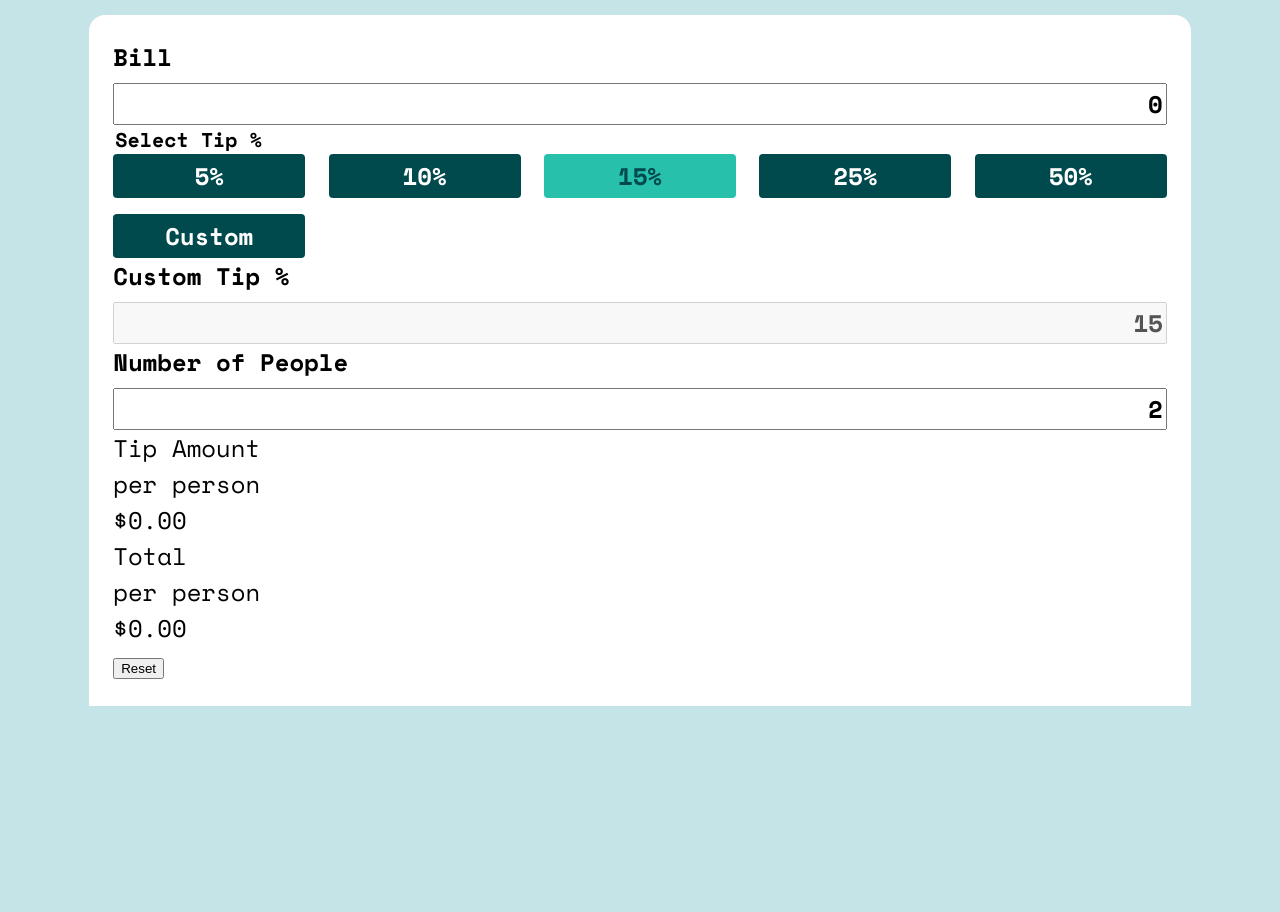
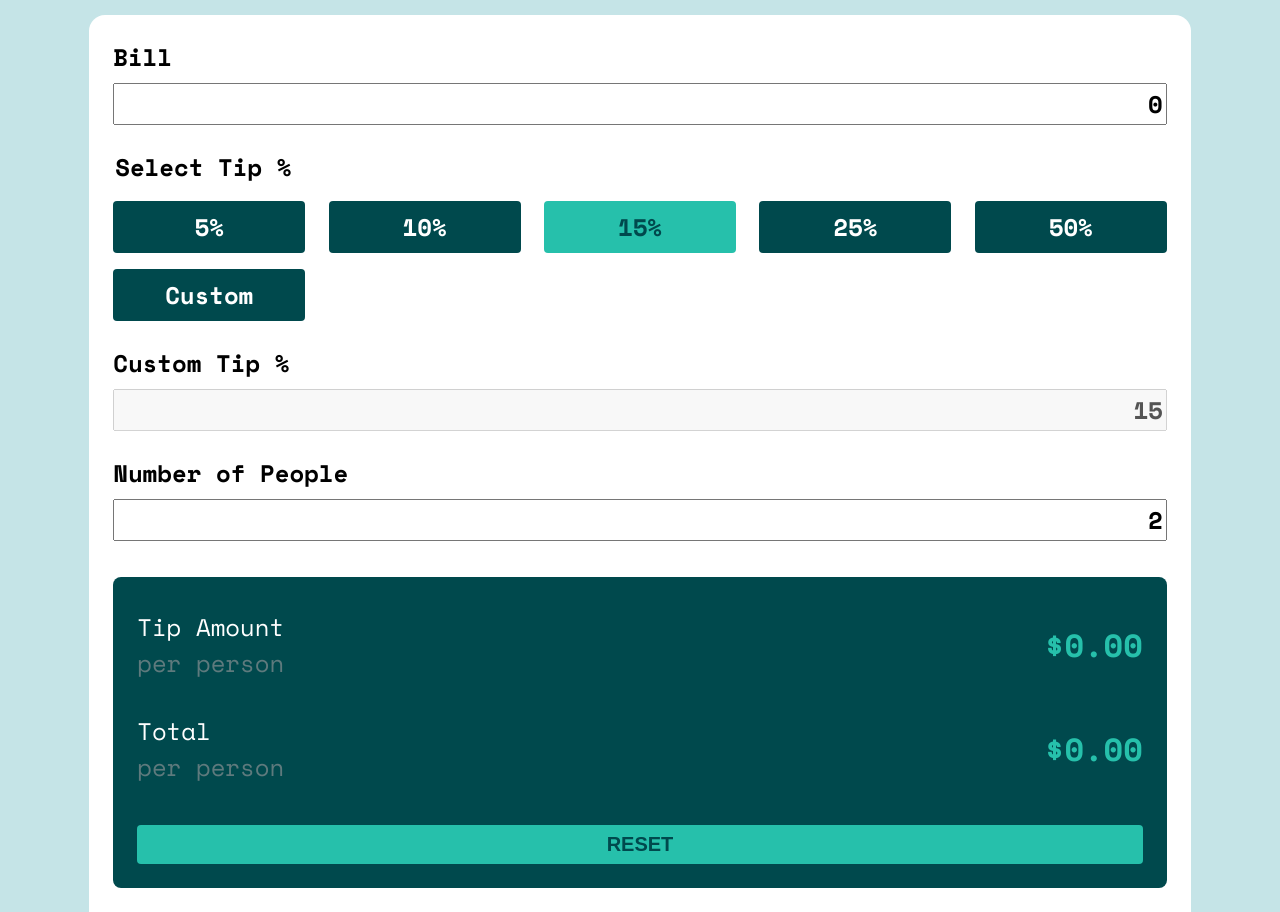
Before and after one commit to Brian-Pob/svelte-tip-calc, a SvelteKit app: page / in a window 1280 px wide. Shown: the part 120-1032 px from the top of the page. Before the commit the page ends 826 px from the top, so only its background shows below. Built offline with nearby package versions, Linux system fonts and the light colour scheme.

Commit message:
add more styling

```diff
--- a/src/routes/+page.svelte
+++ b/src/routes/+page.svelte
@@ -33,7 +33,7 @@
 
 <section>
 <form action="">
-  <fieldset>
+  <fieldset class="tip-inputs">
     <label>
       Bill
       <input
@@ -103,31 +103,38 @@
     </label>
   </fieldset>
 
-  <div class="result">
+  <div class="result-container">
     <div class="result-number">
-      <p>
+      <p class="result-type">
         Tip Amount
         <span style="display: block;">per person</span>
       </p>
+      <p class="result-amount">
       {#if tipPerPerson !== 'NaN'}
-        <p>${tipPerPerson}</p>
+        ${tipPerPerson}
       {:else}
-        <p>error</p>
+        error
       {/if}
+      </p>
     </div>
+
     <div class="result-number">
-      <p>
+      <p class="result-type">
         Total
         <span style="display: block;">per person</span>
       </p>
+      <p class="result-amount">
       {#if totalPerPerson !== 'NaN'}
-        <p>${totalPerPerson}</p>
+        ${totalPerPerson}
       {:else}
-        <p>error</p>
+        error
       {/if}
+      </p>
     </div>
-    <button type="button" on:click={reset}>Reset</button>
+
+    <button class="reset-btn" type="button" on:click={reset}>Reset</button>
   </div>
+
 </form>
 </section>
 </main>
@@ -147,10 +154,13 @@ input::-webkit-inner-spin-button {
 
 :global(body) {
   --cyan: 172 67% 45%;
+
   --cyan-darker: 183 100% 15%;
   --cyan-dark: 186 14% 43%;
+
   --cyan-gray: 186 14% 56%;
   --cyan-light: 185 41% 84%;
+
   --cyan-lighter: 189 41% 97%;
 
   --surface-1: hsl(var(--cyan-light));
@@ -189,10 +199,13 @@ h1 {
 }
 
 section {
-  padding: 1.5rem;
+  --padding: 1.5rem;
+  --border-radius: 1rem;
+
+  padding: var(--padding);
   background: var(--surface-2);
   min-width: 100%;
-  border-radius: 1rem 1rem 0 0;
+  border-radius: var(--border-radius) var(--border-radius) 0 0;
 }
 
 fieldset {
@@ -202,7 +215,7 @@ fieldset {
 }
 
 legend {
-  font-size: 1.25rem;
+  margin-bottom: 1rem;
 }
 
 legend, label {
@@ -221,6 +234,12 @@ label:has(input[type='number']) {
 
 label:has(input[type="radio"]), input[type='number'] {
   font-size: 1.5rem;
+}
+
+.tip-inputs {
+  display: flex;
+  flex-direction: column;
+  gap: 1.5rem;
 }
 
 .tip-options {
@@ -242,7 +261,7 @@ label:has(input[type="radio"]), input[type='number'] {
   justify-content: center;
   width: 100%;
   border-radius: 0.25rem;
-  padding-block: 0.25rem;
+  padding-block: 0.50rem;
 }
 
 input[type='radio'] {
@@ -265,6 +284,52 @@ label:has(input[type='radio']:is(:focus-visible)) {
   outline-offset: 0.5rem;
 }
 
+.result-container {
+  background: var(--surface-4);
+  padding: var(--padding);
+  margin-top: calc(var(--padding) * 1.5);
+  border-radius: calc(var(--padding) - var(--border-radius));
+  display: flex;
+  flex-direction: column;
+  gap: 1rem;
+}
+
+.result-number {
+  display: flex;
+  flex-direction: row;
+  justify-content: space-between;
+  align-items: center;
+  margin-block: 0.5rem;
+}
+
+.result-type {
+  color: white;
+
+  & > span {
+    color: var(--surface-3);
+  }
+}
+
+.result-amount {
+  font-size: 2rem;
+  font-weight: 700;
+  color: var(--text-3);
+}
+
+.reset-btn {
+  text-transform: uppercase;
+  margin-top: 1rem;
+  padding: 0.5rem 1rem;
+  border: none;
+  border-radius: 0.25rem;
+  background: var(--surface-5);
+  color: var(--text-5);
+  font-size: 1.25rem;
+  font-weight: 700;
+  cursor: pointer;
+  width: 100%;
+}
+
 /* Credit: Tailwind */
 .sr-only {
   position: absolute;
```
